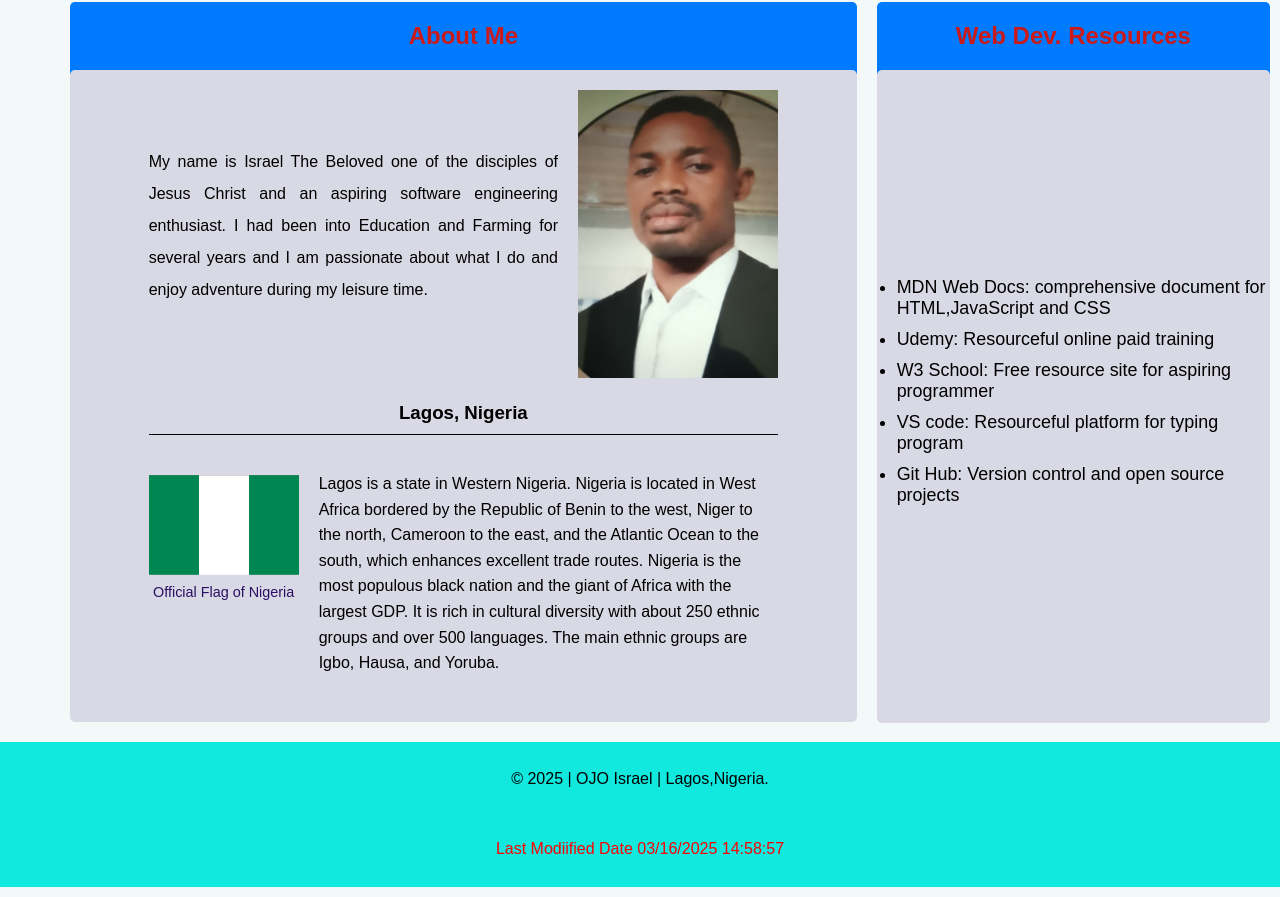
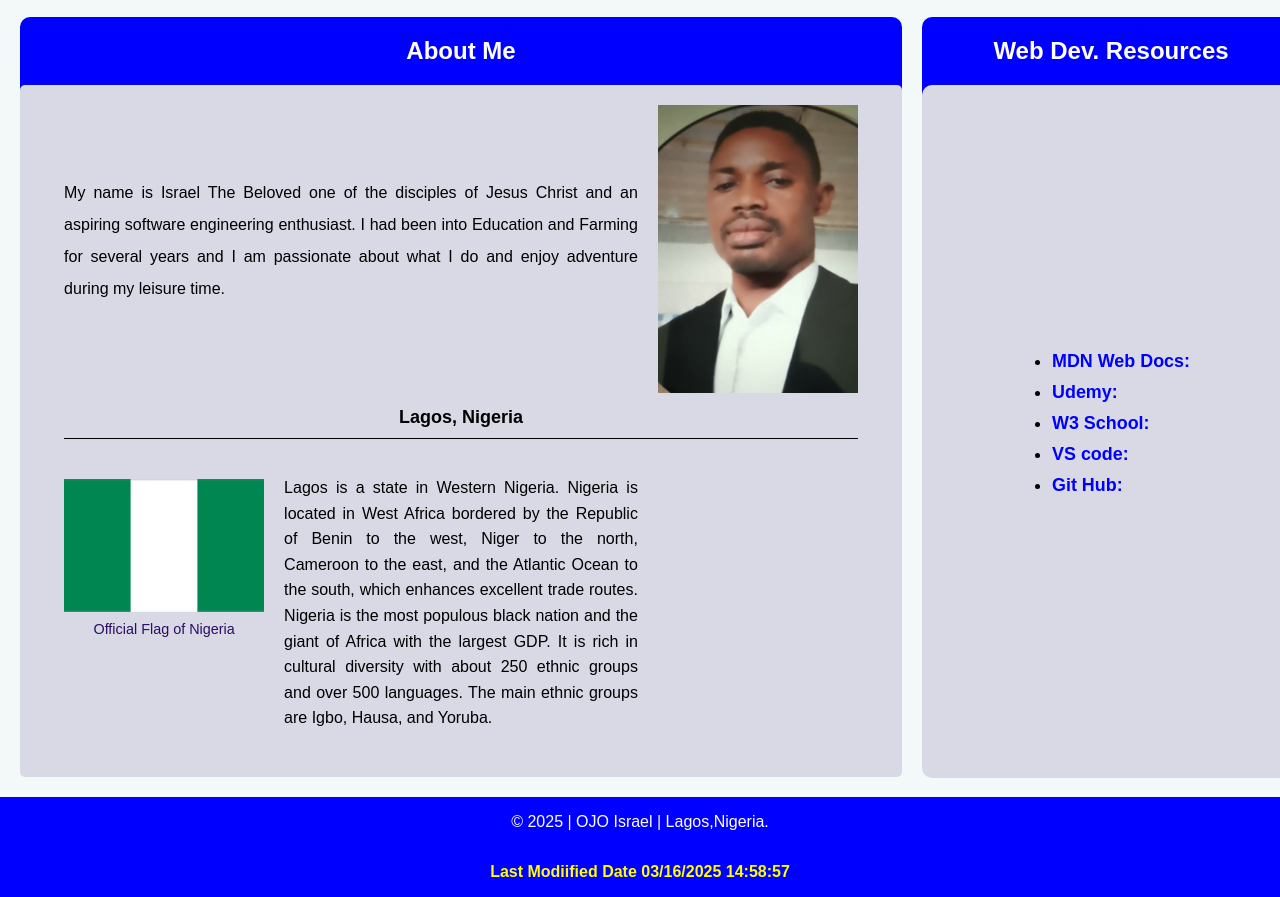
Before and after one commit to Precious-israel/wdd131, a plain HTML site: page index.html in a window 1280 px wide. Shown: the part 133-1030 px from the top of the page. Drawn offline with Linux system fonts and the light colour scheme.

Commit message:
update css and index

```diff
--- a/index.html
+++ b/index.html
@@ -80,11 +80,11 @@
 
                     <div>
                         <ul>
-                            <li><a>MDN Web Docs:</a> comprehensive document for HTML,JavaScript and CSS </li>
-                            <li><a>Udemy:</a> Resourceful online paid training </li>
-                            <li><a>W3 School:</a> Free resource site for aspiring programmer</li>
-                            <li><a>VS code:</a> Resourceful platform for typing program </li>
-                            <li><a>Git Hub:</a> Version control and open source projects</li>
+                            <li><a>MDN Web Docs:</a></li>
+                            <li><a>Udemy:</a></li>
+                            <li><a>W3 School:</a></li>
+                            <li><a>VS code:</a></li>
+                            <li><a>Git Hub:</a></li>
                          </ul>
                     </div>
 
--- a/styles/base.css
+++ b/styles/base.css
@@ -12,8 +12,8 @@
 .title {
     text-align: center;
     width: 100%;
-    height: 70px;
-    background-color: var(--accent1-color);
+    height: 80px;
+    background-color: blue;
     display: flex;
     flex-direction: column;
     align-items: center;
@@ -29,7 +29,7 @@ nav {
      justify-content:space-around;
      background-color: black;
      width: 100%;
-     height:45px;
+     height: 50px;
 }
 
 nav a {
@@ -50,22 +50,23 @@ body {
     margin: 0;
     padding: 0;
     box-sizing: border-box;
-    flex-direction: column;
+
 }
 
 .card {
-    width: 80%;
+    width: 90%;
     margin: 0 auto;
 }
 
 main {
     display: grid;
-    grid-template-columns: 2fr 1fr; /* This defines the columns */
+    grid-template-columns: 7fr 3fr; /* This defines the columns */
     gap: 20px;
     margin-top: 20px;
     width: 100%;  /* Ensures it takes up 100% width of the parent container */
-    max-width: 1200px;  /* Prevents the content from stretching beyond 1200px */
-   padding-left: 70px;
+    max-width: 1300px;  /* Prevents the content from stretching beyond 1300px */
+   padding-left: 20px;
+
 }
 
 /* Add Flexbox to the .main-card container */
@@ -97,17 +98,17 @@ main {
 
 .bigger-container {
 
-    background-color: #007BFF; /* Blue background */
+    background-color: blue; /* Blue background */
     color: black; /* White text */
     margin-bottom: 20px;
-    border-radius: 5px;
+    border-radius: 10px;
     height: 11%;
 }
 
 /* Centering the h2 and making it gray */
 .bigger-container h2 {
     text-align: center; /* Centers the text */
-    color: rgb(202, 26, 26); /* Gray color for the heading */
+    color: white; /* White color for the heading */
 }
 
 .card {
@@ -120,7 +121,9 @@ h3 {
     border-bottom: 1px solid black; /* Creates a long underline */
     padding-bottom: 10px; /* Adds space between the text and the underline */
     width: 100%; /* Makes the underline extend across the entire width */
-    margin: 20px 0; /* Adds margin above and below the heading */
+    margin: 10px 0; /* Adds margin above and below the heading */
+    font-weight: bold;
+    font-size: large;
 }
 
 
@@ -143,48 +146,52 @@ h3 {
     font-size: 0.9rem;
     text-align: center;
     margin-top: 5px;
-    color: #2c0e64;
+    color:#2c0e64;
 }
 
 
 .Nigeria img {
     margin-top: 20px;
-    width: 150px; /* Adjust image size as needed */
+    width: 200px; /* Adjust image size as needed */
     height: auto; /* Maintains aspect ratio of the image */
     object-fit: cover;
+
 }
 
-.Nigeria h3 {
+.Nigeria h2 {
    text-decoration-line: underline;
-    color: #2c0e64; /* Make the h3 heading white */
+    color: blue; /* Make the h3 heading white */
 }
 
 
 .Nigeria p {
     line-height: 1.6;
+    font-size: medium;
+    text-align: justify;
+    padding-right: 220px;
 }
 
 .small-box {
-    background-color: #007BFF; /* Blue background */
-    color: black; /* White text */
+    background-color: blue; /* Blue background */
     height: 11%;
-    border-radius: 5px;
+    border-radius: 10px;
 }
 
 /* Styling the h4 to align with h2 */
 .small-box h2 {
     text-align: center; /* Centers the text */
-    color: rgb(202, 26, 26); /* Gray color for the heading */
+    color: white; /* white color for the heading */
 }
 
 
 .small-box .box {
     width: 100%; /* This makes the box take up the full width of its parent */
-     padding-bottom: 1px;
+     padding-bottom: 5px;
     background-color: hsl(235, 19%, 87%);
     font-size: 1.12rem; /* Increase the font size if needed */
     height: 802%;
-    border-radius: 5px;
+    border-radius: 10px;
+
 }
 /* Container for the card2 section */
 .card2 {
@@ -202,6 +209,7 @@ h3 {
     padding-left: 20px; /* Adds padding for the bullet points */
     text-align: left; /* Aligns the text inside the list items */
     margin: 0;
+
 }
 
 /* Style for each list item */
@@ -212,28 +220,31 @@ h3 {
 /* Optional: Style for anchor tags in the list */
 .card2 a {
     text-decoration: none; /* Removes the underline from links */
-    color: black; /* Sets the link color */
+    color: blue; /* Sets the link color */
+    font-weight: bold;
+    line-height: 3px;
 }
 
 .card2 a:hover {
     text-decoration: underline; /* Underline effect on hover */
-    line-height: 2px;
+
 }
 
 footer {
     display: grid;
-    background-color: hsl(177, 86%, 49%);
-    padding: 1%;
+    background-color: blue;
     text-align: center; /* Ensures the text is centered horizontally */
     justify-items: center; /* Horizontally centers the grid items */
     align-items: center; /* Vertically centers the grid items */
-    gap: 20px; /* Optional: Adjust spacing between the two paragraphs */
+    height: fit-content;
+
 }
 
-footer a {
-    color: hwb(180 10% 86%);
+footer p {
+    color: white;
 }
 
 footer .modified {
-    color: red;
+    color: yellow;
+    font-weight: bolder;
 }
```
